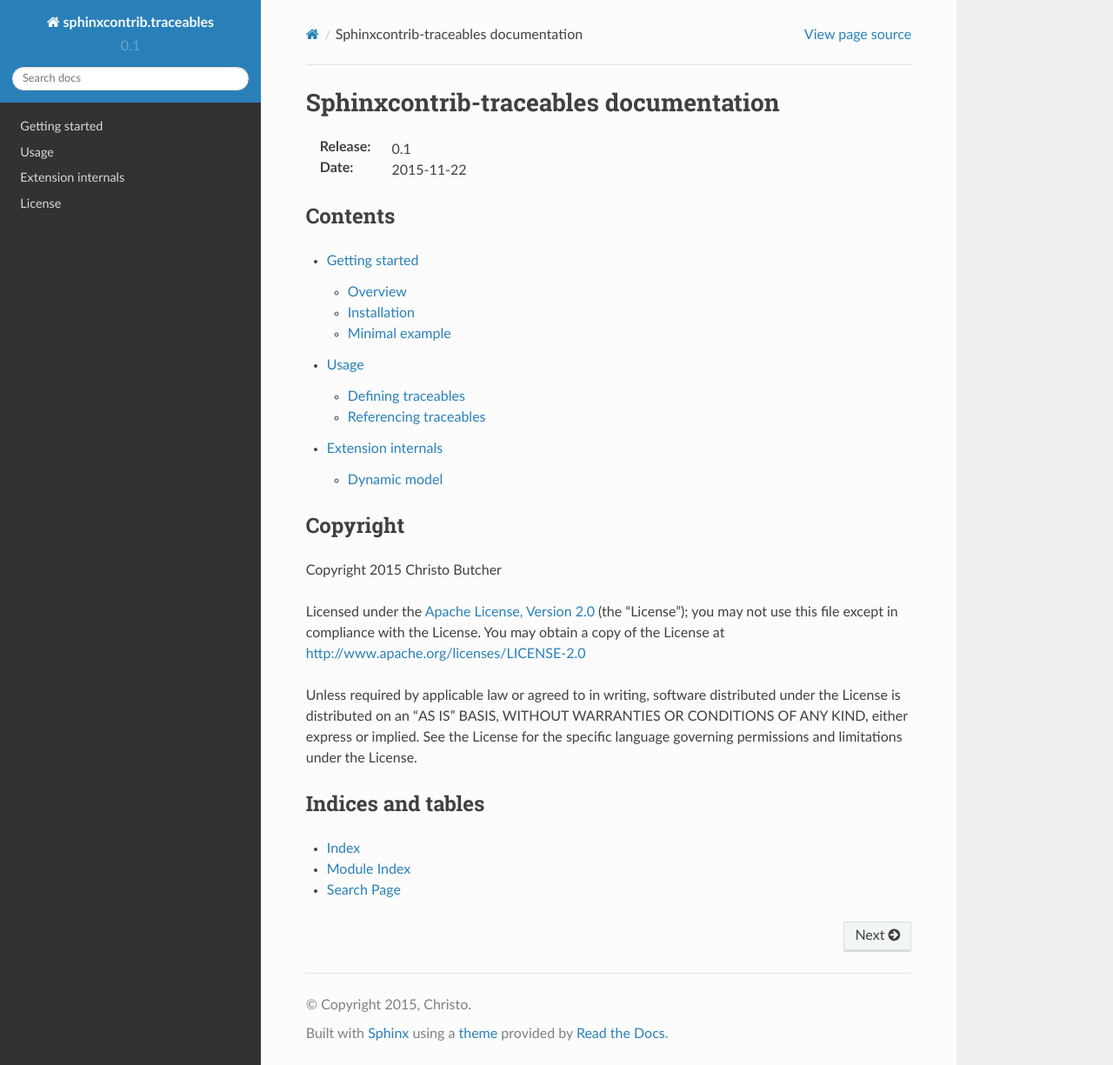
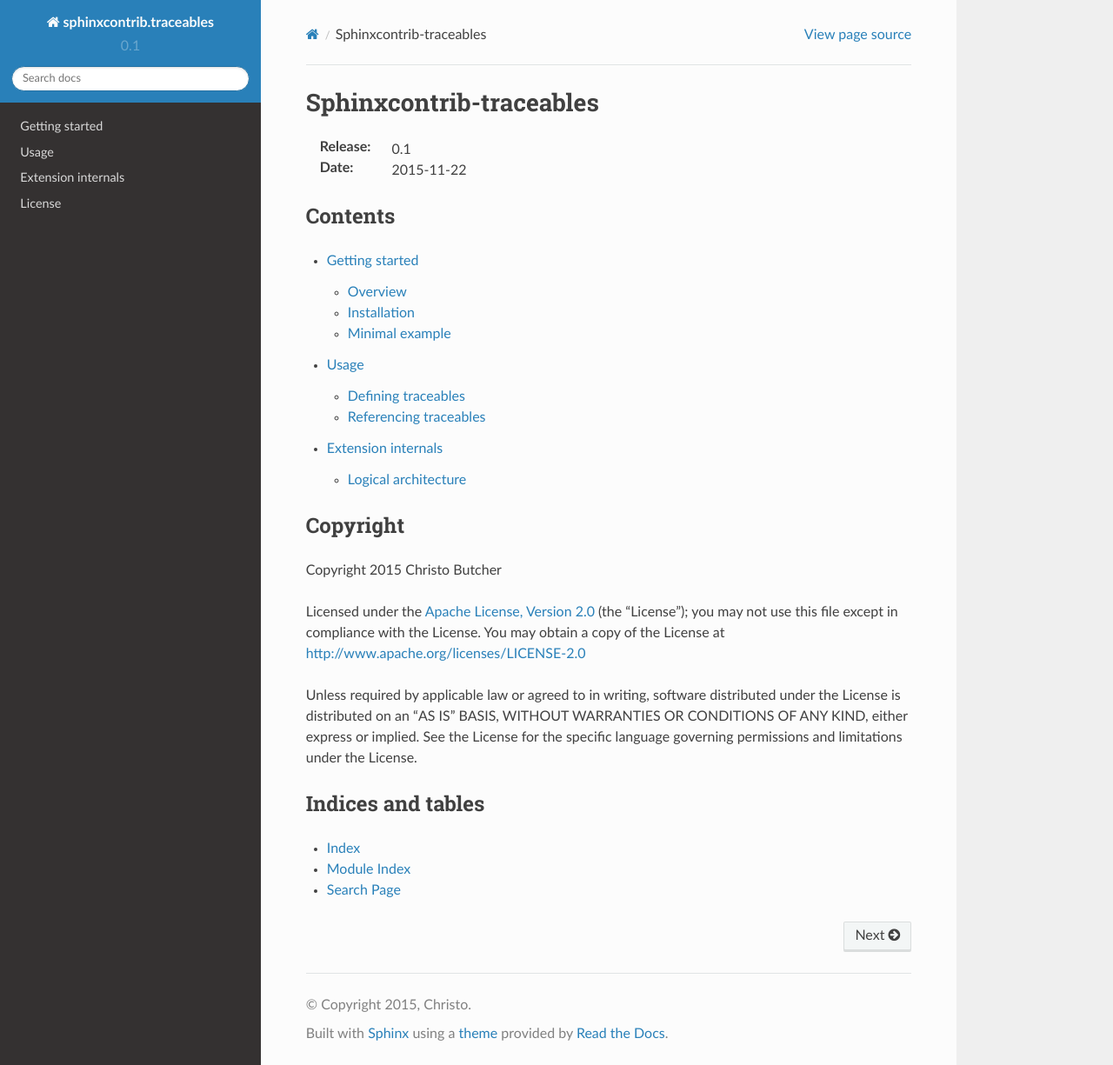
Before and after one commit to t4ngo/sphinxcontrib-traceables, a Sphinx documentation site: the page built from docs/index.txt, in a window 1280 px wide and 1225 px high. Shown: the whole window at 87% size. Built offline with Sphinx 7.4.7 and the Read the Docs theme 2.0.0, drawn with Linux system fonts in a browser that asks for light colours.

Commit message:
Rename doc on dynamic model to logical arch

```diff
--- a/docs/index.txt
+++ b/docs/index.txt
@@ -1,7 +1,7 @@
 .. _contents:
 
 ******************************************************************************
-Sphinxcontrib-traceables documentation
+Sphinxcontrib-traceables
 ******************************************************************************
 
 :Release: |release|
--- a/docs/internals.txt
+++ b/docs/internals.txt
@@ -5,7 +5,7 @@
 .. toctree::
    :maxdepth: 2
 
-   dynamicmodel
+   logicarch
    internals/infrastructure
    internals/traceables
    internals/matrix
--- a/docs/dynamicmodel.txt
+++ b/docs/logicarch.txt
@@ -1,5 +1,5 @@
 ******************************************************************************
-Dynamic model
+Logical architecture
 ******************************************************************************
 
 During parsing of source files
```
